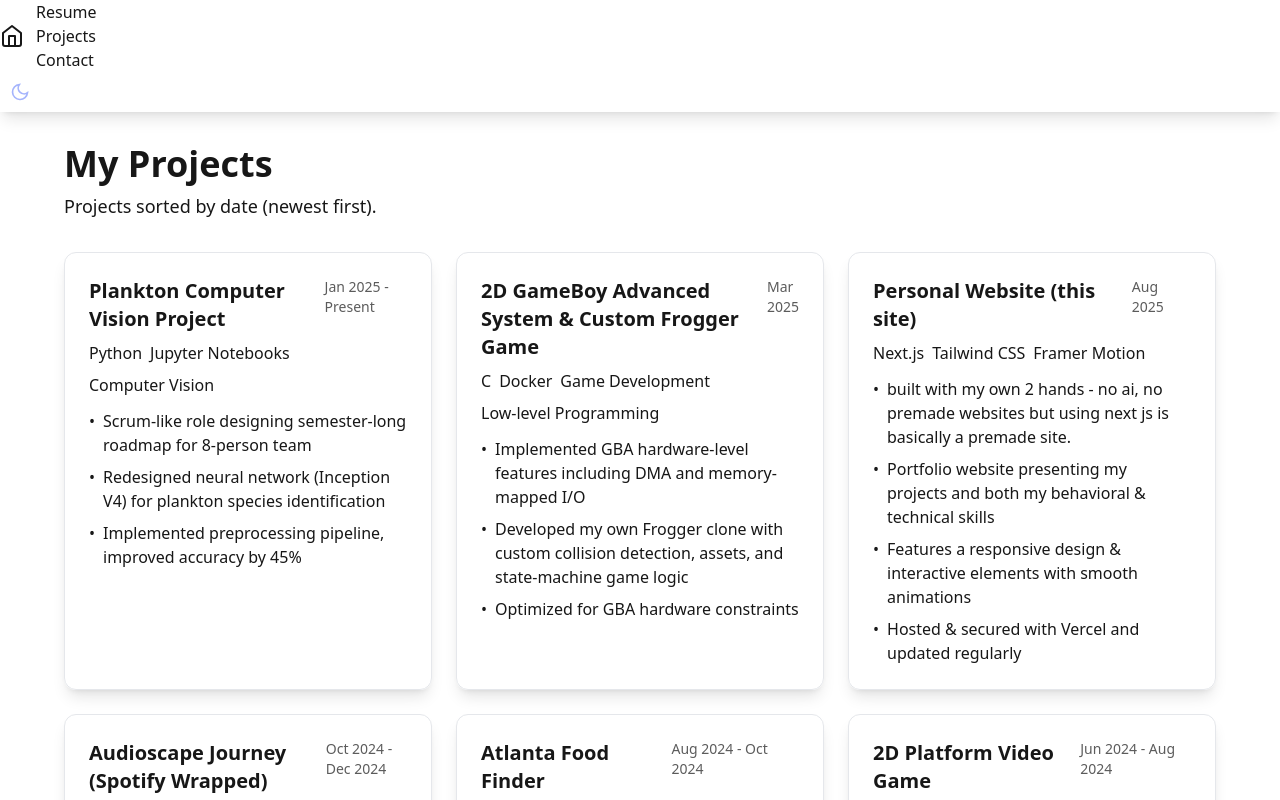
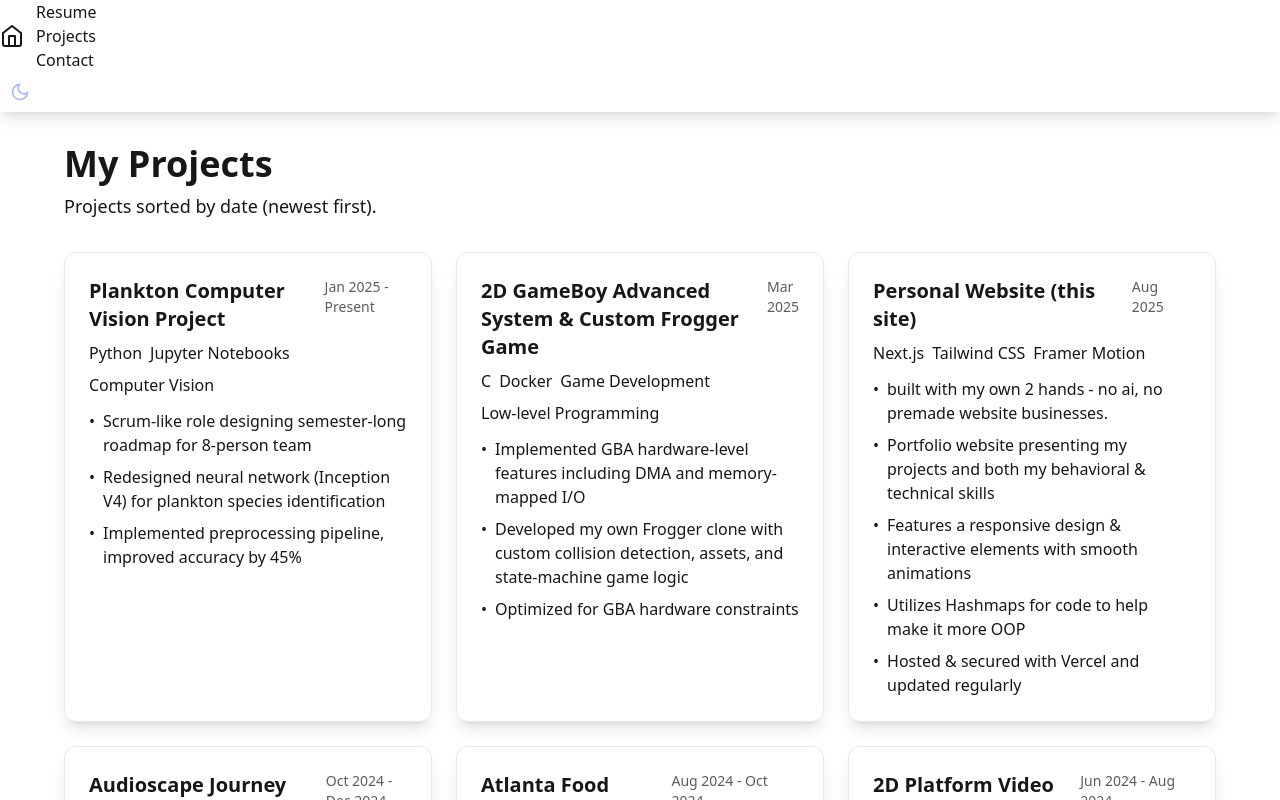
Before and after one commit to thatdudegrantt/personal-site, a Next.js app: page /projects in a window 1280 px wide. Shown: the top 800 px of the page. Built offline with nearby package versions, Linux system fonts and the light colour scheme.

Commit message:
Update page.js

```diff
--- a/src/app/projects/page.js
+++ b/src/app/projects/page.js
@@ -26,9 +26,10 @@ export default function Projects() {
             tech: ["Next.js", "Tailwind CSS", "Framer Motion"],
             date: "Aug 2025",
             description: [
-                "built with my own 2 hands - no ai, no premade websites but using next js is basically a premade site.",
+                "built with my own 2 hands - no ai, no premade website businesses.",
                 "Portfolio website presenting my projects and both my behavioral & technical skills",
                 "Features a responsive design & interactive elements with smooth animations",
+                "Utilizes Hashmaps for code to help make it more OOP",
                 "Hosted & secured with Vercel and updated regularly"
             ]
         },
```
